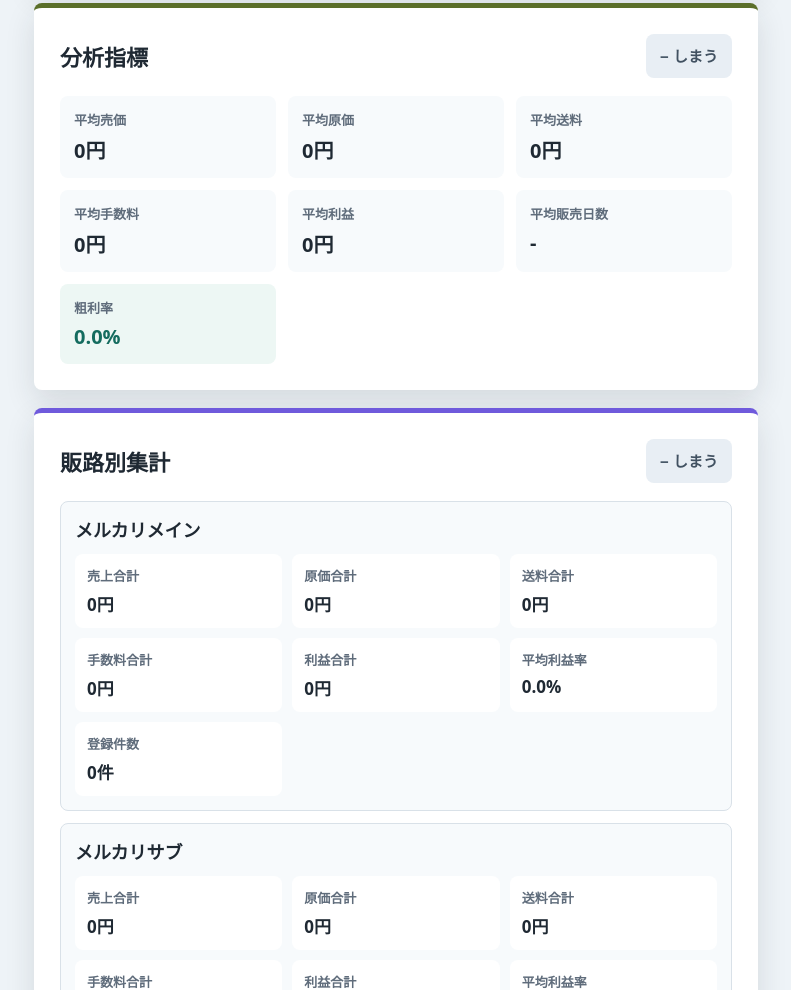
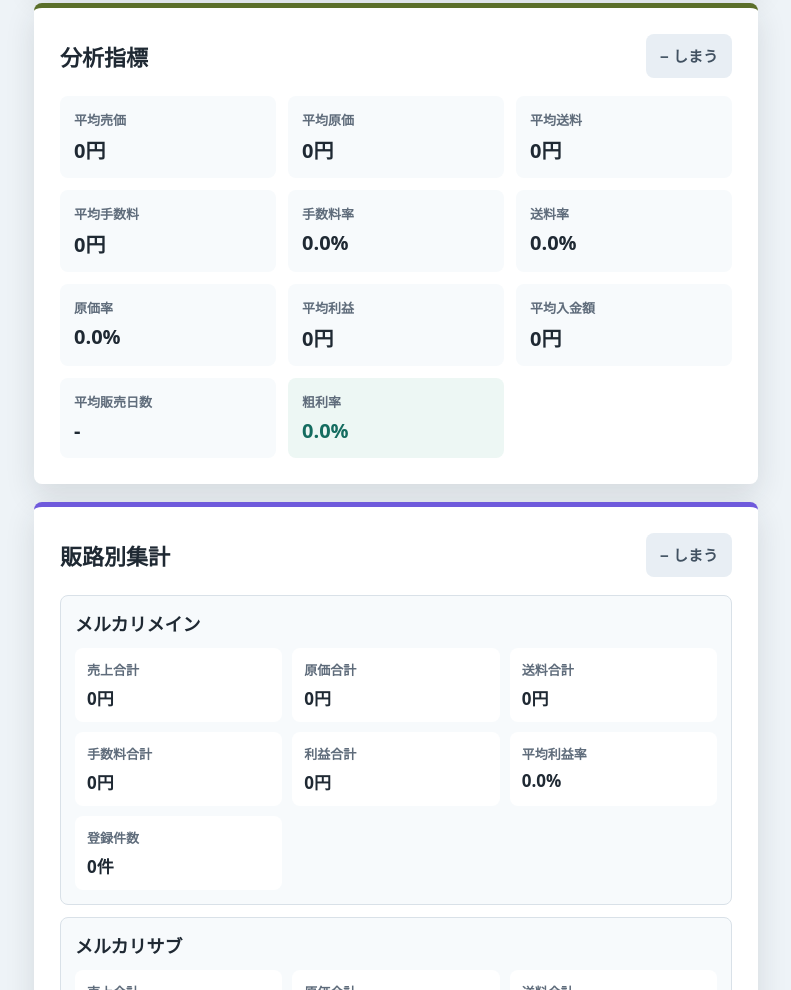
Before and after one commit to rendayo0425-dotcom/furugi-sales-app, a plain HTML site: page index.html in a window 1280 px wide. Shown: the part 1968-2958 px from the top of the page, without its empty margins (244-1035 px from the left). Drawn offline with Linux system fonts and the light colour scheme.

Commit message:
分析指標に率と平均入金額を追加

```diff
--- a/index.html
+++ b/index.html
@@ -196,8 +196,24 @@
           <strong id="averageFee">0円</strong>
         </div>
         <div class="kpi-box">
+          <span>手数料率</span>
+          <strong id="kpiFeeRate">0.0%</strong>
+        </div>
+        <div class="kpi-box">
+          <span>送料率</span>
+          <strong id="kpiShippingRate">0.0%</strong>
+        </div>
+        <div class="kpi-box">
+          <span>原価率</span>
+          <strong id="kpiCostRate">0.0%</strong>
+        </div>
+        <div class="kpi-box">
           <span>平均利益</span>
           <strong id="averageProfit">0円</strong>
+        </div>
+        <div class="kpi-box">
+          <span>平均入金額</span>
+          <strong id="averageDeposit">0円</strong>
         </div>
         <div class="kpi-box">
           <span>平均販売日数</span>
--- a/script.js
+++ b/script.js
@@ -17,7 +17,11 @@ const averageSalePrice = document.getElementById("averageSalePrice");
 const averageCostPrice = document.getElementById("averageCostPrice");
 const averageShippingFee = document.getElementById("averageShippingFee");
 const averageFee = document.getElementById("averageFee");
+const kpiFeeRate = document.getElementById("kpiFeeRate");
+const kpiShippingRate = document.getElementById("kpiShippingRate");
+const kpiCostRate = document.getElementById("kpiCostRate");
 const averageProfit = document.getElementById("averageProfit");
+const averageDeposit = document.getElementById("averageDeposit");
 const averageSaleDays = document.getElementById("averageSaleDays");
 const grossProfitRate = document.getElementById("grossProfitRate");
 const channelSummaryList = document.getElementById("channelSummaryList");
@@ -693,13 +697,22 @@ function calculateKpi(targetSales) {
   const saleDaysTotal = saleDaysValues.reduce(function (total, saleDays) {
     return total + saleDays;
   }, 0);
+  // 入金額は「売価 - 手数料 - 送料」です。商品ごとに計算して合計します
+  const depositTotal = targetSales.reduce(function (total, sale) {
+    const deposit = Number(sale.salePrice || 0) - Number(sale.fee || 0) - Number(sale.shippingFee || 0);
+    return total + deposit;
+  }, 0);
 
   return {
     averageSalePrice: count === 0 ? 0 : summary.salesTotal / count,
     averageCostPrice: count === 0 ? 0 : summary.costTotal / count,
     averageShippingFee: count === 0 ? 0 : summary.shippingTotal / count,
     averageFee: count === 0 ? 0 : summary.feeTotal / count,
+    feeRate: summary.salesTotal === 0 ? 0 : summary.feeTotal / summary.salesTotal * 100,
+    shippingRate: summary.salesTotal === 0 ? 0 : summary.shippingTotal / summary.salesTotal * 100,
+    costRate: summary.salesTotal === 0 ? 0 : summary.costTotal / summary.salesTotal * 100,
     averageProfit: count === 0 ? 0 : summary.profitTotal / count,
+    averageDeposit: count === 0 ? 0 : depositTotal / count,
     averageSaleDays: saleDaysValues.length === 0 ? null : saleDaysTotal / saleDaysValues.length,
     grossProfitRate: summary.salesTotal === 0 ? 0 : summary.profitTotal / summary.salesTotal * 100
   };
@@ -1066,7 +1079,11 @@ function renderKpiSummary(filteredSales) {
   averageCostPrice.textContent = formatYen(kpi.averageCostPrice);
   averageShippingFee.textContent = formatYen(kpi.averageShippingFee);
   averageFee.textContent = formatYen(kpi.averageFee);
+  kpiFeeRate.textContent = formatPercent(kpi.feeRate);
+  kpiShippingRate.textContent = formatPercent(kpi.shippingRate);
+  kpiCostRate.textContent = formatPercent(kpi.costRate);
   averageProfit.textContent = formatYen(kpi.averageProfit);
+  averageDeposit.textContent = formatYen(kpi.averageDeposit);
   averageSaleDays.textContent = formatAverageSaleDays(kpi.averageSaleDays);
   grossProfitRate.textContent = formatPercent(kpi.grossProfitRate);
 }
--- a/service-worker.js
+++ b/service-worker.js
@@ -1,6 +1,6 @@
 // キャッシュ名を変えると、古いキャッシュを削除して新しいファイルを使いやすくなります。
-// HTML/CSS/JSを大きく変更したのに反映されないときは、この v4 を v5 のように増やしてください。
-const CACHE_NAME = "used-clothes-sales-v4";
+// HTML/CSS/JSを大きく変更したのに反映されないときは、この v5 を v6 のように増やしてください。
+const CACHE_NAME = "used-clothes-sales-v5";
 
 // オフラインでも最低限アプリ画面を開けるように、基本ファイルだけ保存します。
 // 画像やCSVは容量が大きくなりやすいので、ここではキャッシュしません。
```
